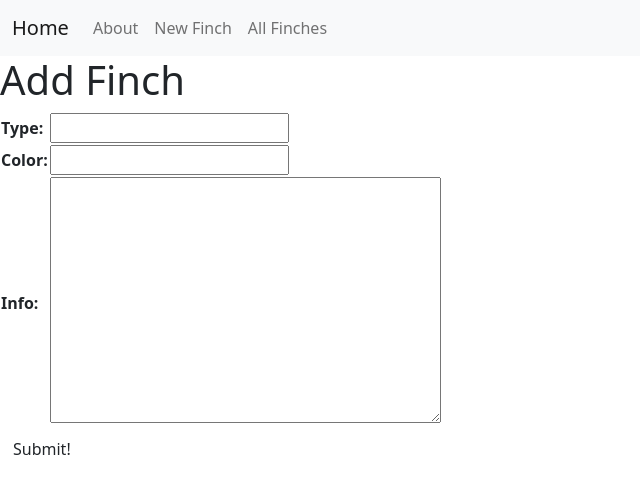
After one commit to Temeculous/finchcollector, a Django app: page /finches/create/ in a window 1280 px wide. The commit adds this page. Shown: the top 494 px of the page, without its empty margins (0-640 px from the left). Run offline with Django 4.2, Linux system fonts and the light colour scheme.

Commit message:
Final commit

```diff
--- a/main_app/models.py
+++ b/main_app/models.py
@@ -1,4 +1,5 @@
 from django.db import models
+from django.urls import reverse
 
 # Create your models here.
 class Finch(models.Model):
@@ -8,3 +9,6 @@ class Finch(models.Model):
 
     def __str__(self):
         return self.type
+
+    def get_absolute_url(self):
+        return reverse('detail', kwargs={'finch_id': self.id})
--- a/main_app/templates/base.html
+++ b/main_app/templates/base.html
@@ -10,17 +10,20 @@
 <body>
     <nav class="navbar navbar-expand-lg navbar-light bg-light">
         <div class="container-fluid">
-          <a class="navbar-brand" href="/">Home</a>
+          <a class="navbar-brand" href="{% url 'home' %}">Home</a>
           <button class="navbar-toggler" type="button" data-bs-toggle="collapse" data-bs-target="#navbarSupportedContent" aria-controls="navbarSupportedContent" aria-expanded="false" aria-label="Toggle navigation">
             <span class="navbar-toggler-icon"></span>
           </button>
           <div class="collapse navbar-collapse" id="navbarSupportedContent">
             <ul class="navbar-nav me-auto mb-2 mb-lg-0">
               <li class="nav-item">
-                <a class="nav-link" href="/about">About</a>
+                <a class="nav-link" href="{% url 'about' %}">About</a>
               </li>
               <li class="nav-item">
-                <a class="nav-link" href="/finches">All Finches</a>
+                <a class="nav-link" href="{% url 'finch_create' %}">New Finch</a>
+              </li>
+              <li class="nav-item">
+                <a class="nav-link" href="{% url 'finch_index' %}">All Finches</a>
               </li>
           </div>
         </div>
--- a/main_app/templates/finches/detail.html
+++ b/main_app/templates/finches/detail.html
@@ -4,5 +4,7 @@
   <h1>Type: {{ finch.type }}</h1>
   <h2>Color: {{ finch.color }}</h2>
   <h3>About:</h3><p>{{ finch.info }}</p>
+  <a href="{% url 'finch_update' finch.id %}">Edit</a>
+  <a href="{% url 'finch_delete' finch.id %}">Delete</a>
 </div>
 {% endblock %}
--- a/main_app/templates/finches/index.html
+++ b/main_app/templates/finches/index.html
@@ -9,7 +9,7 @@
     <div class="card-body">
       <h5 class="card-title">Color: {{ finch.color }}</h5>
       <p class="card-text">{{ finch.info }}</p>
-      <a href="/finches/{{finch.id}}" class="btn btn-primary">Future "Show" Link</a>
+      <a href="{% url 'detail' finch.id %}" class="btn btn-primary">Future "Show" Link</a>
     </div>
   </div>
 {% endfor %}
--- /dev/null
+++ b/main_app/templates/main_app/finch_form.html
@@ -0,0 +1,18 @@
+{% extends 'base.html' %}
+
+{% block content %}
+
+{%if object %}
+<h1>Edit: <span>{{object.type}}</span></h1>
+{% else %}
+<h1>Add Finch</h1>
+{% endif %}
+
+<form action="" method="POST">
+  {% csrf_token %}
+  <table>
+    {{ form.as_table }}
+  </table>
+  <input type="submit" value="Submit!" class="btn" />
+</form>
+{% endblock %}
--- a/main_app/urls.py
+++ b/main_app/urls.py
@@ -4,6 +4,9 @@ from . import views
 urlpatterns = [
     path('', views.home, name='home'),
     path('about/', views.about, name='about'),
-    path('finches/', views.finches_index, name="index"),
+    path('finches/', views.finches_index, name="finch_index"),
     path('finches/<int:finch_id>', views.finches_detail, name="detail"),
+    path('finches/create/', views.FinchCreate.as_view(), name='finch_create'),
+    path('finches/<int:pk>/update/', views.FinchUpdate.as_view(), name="finch_update"),
+    path('finches/<int:pk>/delete/', views.FinchDelete.as_view(), name="finch_delete"),
 ]
--- a/main_app/views.py
+++ b/main_app/views.py
@@ -1,6 +1,7 @@
 from django.shortcuts import render
+from django.views.generic.edit import CreateView, UpdateView, DeleteView
+from .models import Finch
 
-from .models import Finch
 
 # Create your views here.
 def home(request):
@@ -16,3 +17,15 @@ def finches_index(request):
 def finches_detail(request, finch_id):
     finch = Finch.objects.get(id=finch_id)
     return render(request, 'finches/detail.html', {'finch': finch})
+
+class FinchCreate(CreateView):
+    model = Finch
+    fields = '__all__'
+
+class FinchUpdate(UpdateView):
+    model = Finch
+    fields = ['type', 'color', 'info']
+
+class FinchDelete(DeleteView):
+    model = Finch
+    success_url = '/finches'
```
Also changed, not shown: main_app/templates/main_app/finch_confirm_delete.html (added, +15 -0 lines).
